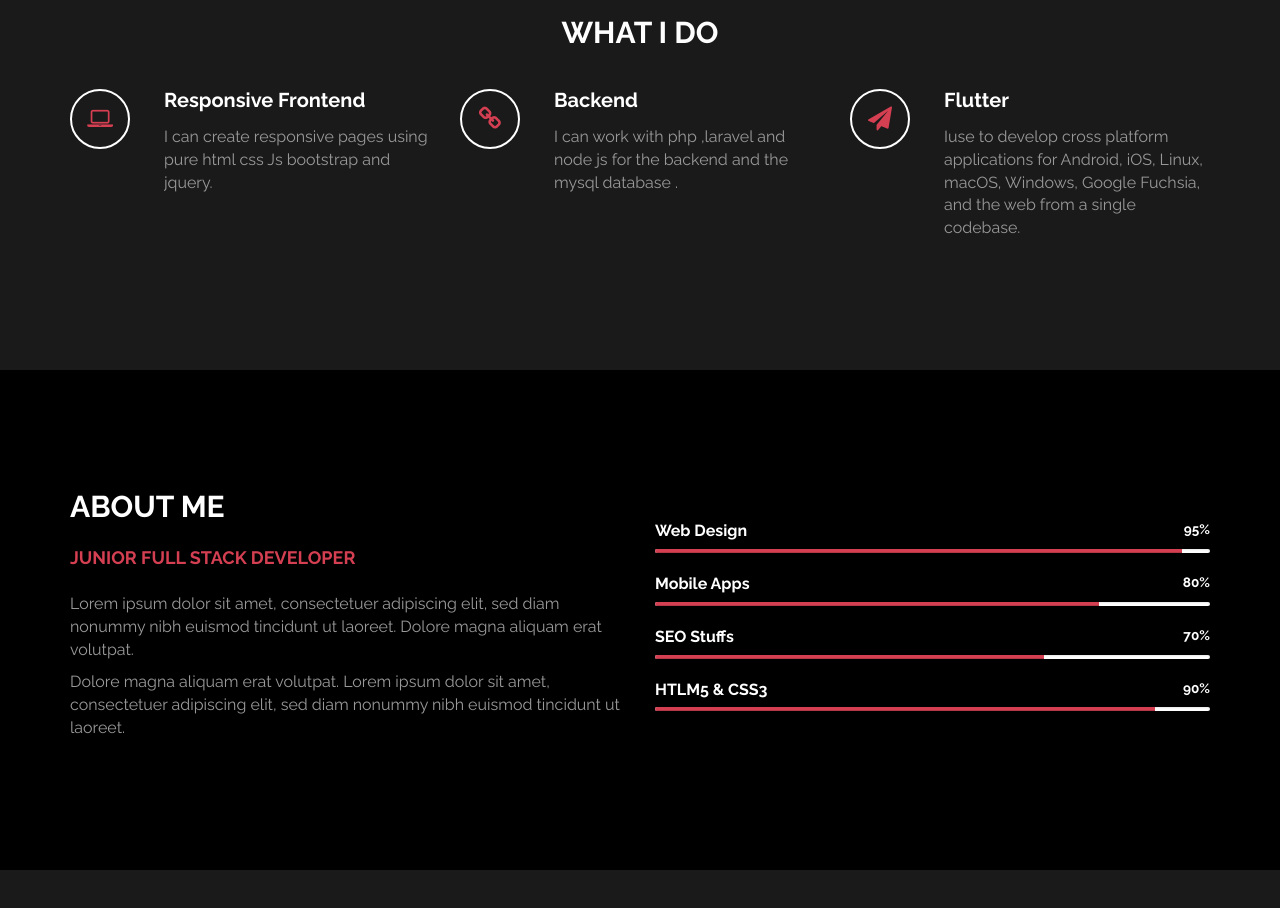
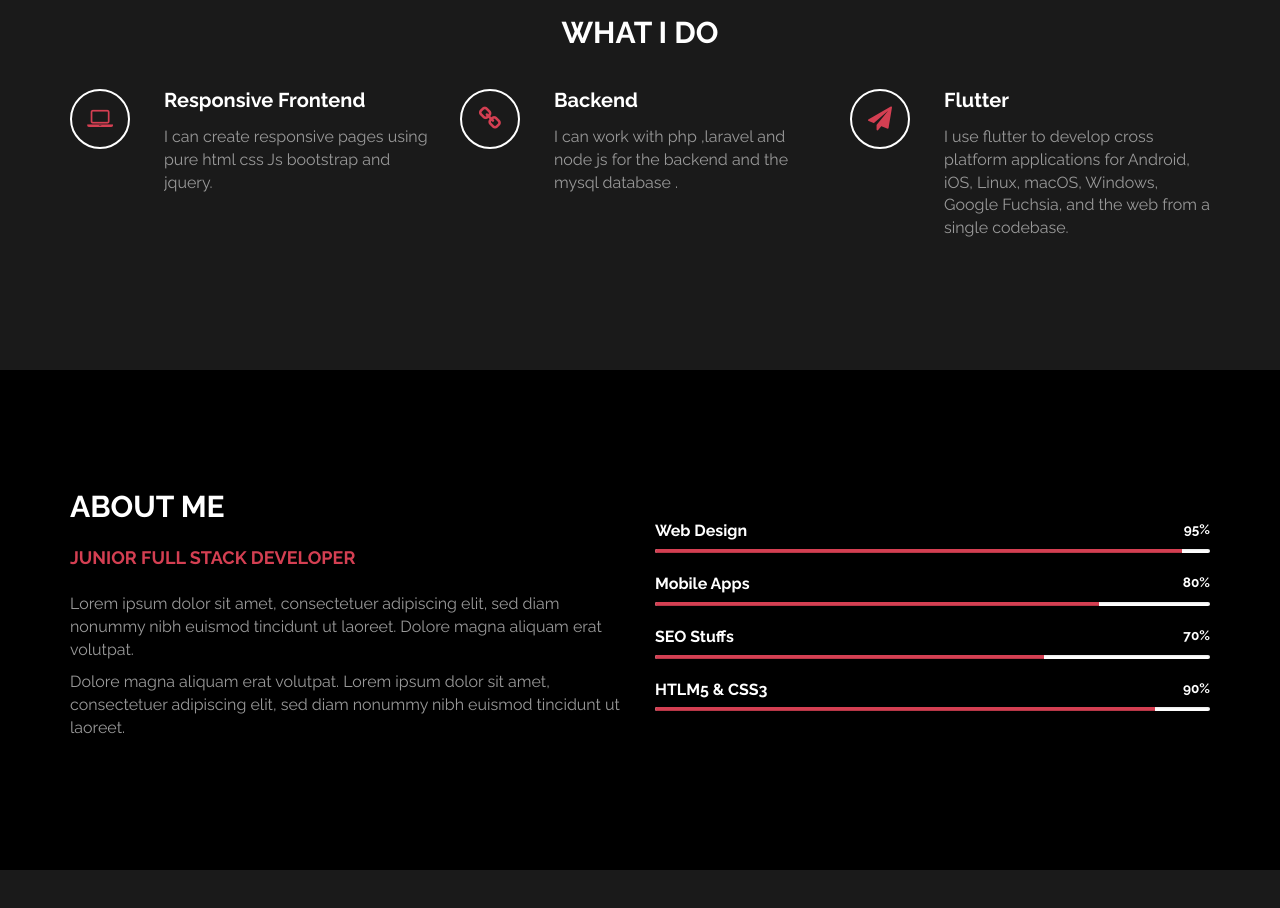
Before and after one commit to ghilo2206/gift, a plain HTML site: page index.html in a window 1280 px wide. Shown: the part 780-1688 px from the top of the page. Drawn offline with Linux system fonts and the light colour scheme.

Commit message:
Update index.html

```diff
--- a/index.html
+++ b/index.html
@@ -90,7 +90,7 @@
 							</div>
 							<div class="media-body">
 								<h3 class="media-heading">Flutter</h3>
-								<p>Iuse to develop cross platform applications for Android, iOS, Linux, macOS, Windows, Google Fuchsia, and the web from a single codebase.</p>
+								<p>I use flutter to develop cross platform applications for Android, iOS, Linux, macOS, Windows, Google Fuchsia, and the web from a single codebase.</p>
 							</div>
 						</div>
 					</div>
```
